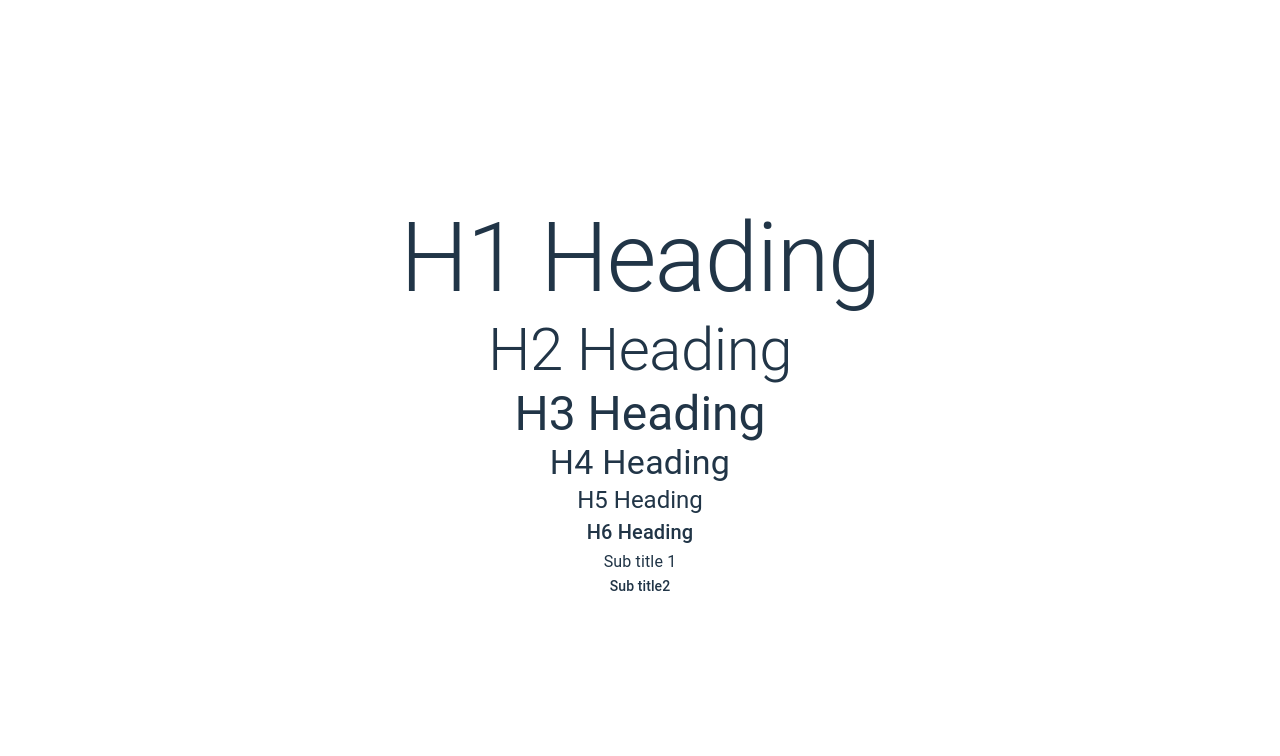
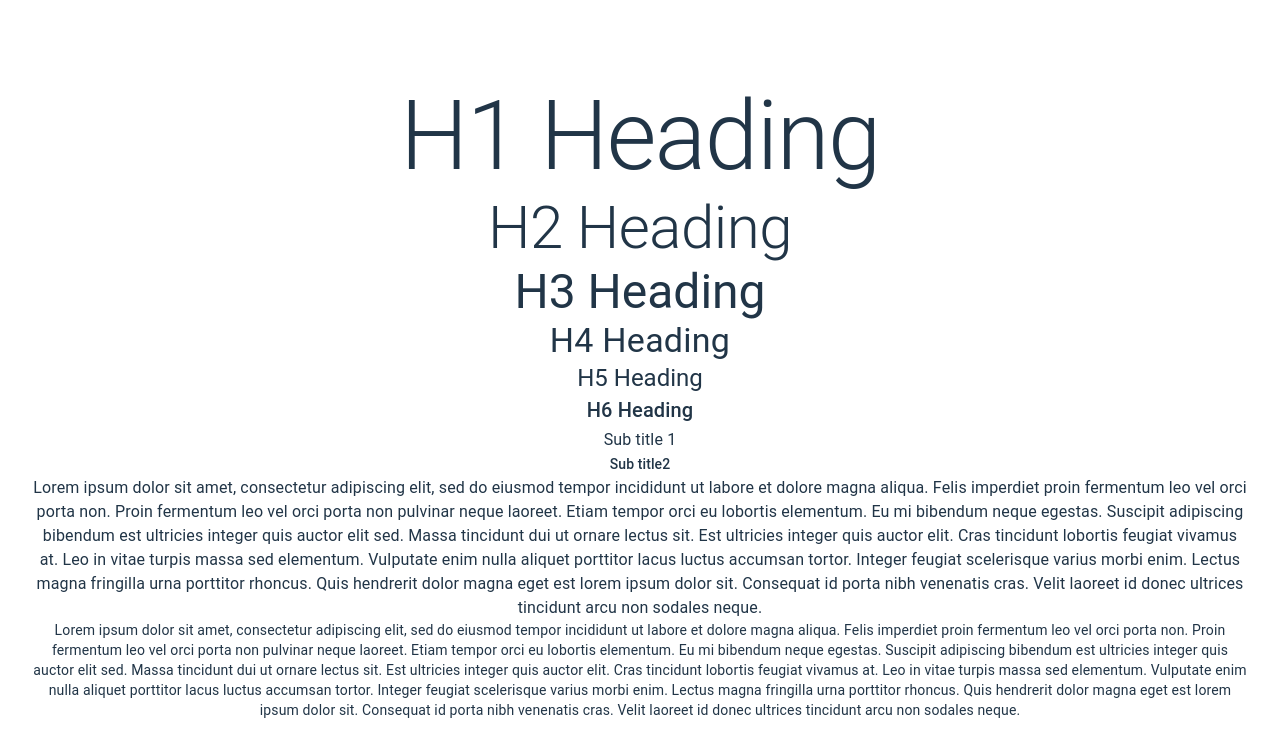
Before and after one commit to leo-mutuku/react-mui, a React (Vite) app: page / in a window 1280 px wide. Shown: the top 756 px of the page. Built offline with nearby package versions, Linux system fonts and the light colour scheme.

Commit message:
Typography - with 13 variants, 7 covered up to the point

```diff
--- a/src/component/Typography/TypographyComponent.tsx
+++ b/src/component/Typography/TypographyComponent.tsx
@@ -2,6 +2,7 @@ import { Typography } from "@mui/material"
 export const TypographyComponent = () => {
   return (
     <div>
+       {/* Display various fonts */}
         <Typography variant="h1">H1 Heading</Typography>
         <Typography variant="h2">H2 Heading</Typography>
         <Typography variant="h3">H3 Heading</Typography>
@@ -10,6 +11,8 @@ export const TypographyComponent = () => {
         <Typography variant="h6">H6 Heading</Typography>
         <Typography variant="subtitle1">Sub title 1</Typography>
         <Typography variant="subtitle2">Sub title2</Typography>
+        <Typography variant="body1">Lorem ipsum dolor sit amet, consectetur adipiscing elit, sed do eiusmod tempor incididunt ut labore et dolore magna aliqua. Felis imperdiet proin fermentum leo vel orci porta non. Proin fermentum leo vel orci porta non pulvinar neque laoreet. Etiam tempor orci eu lobortis elementum. Eu mi bibendum neque egestas. Suscipit adipiscing bibendum est ultricies integer quis auctor elit sed. Massa tincidunt dui ut ornare lectus sit. Est ultricies integer quis auctor elit. Cras tincidunt lobortis feugiat vivamus at. Leo in vitae turpis massa sed elementum. Vulputate enim nulla aliquet porttitor lacus luctus accumsan tortor. Integer feugiat scelerisque varius morbi enim. Lectus magna fringilla urna porttitor rhoncus. Quis hendrerit dolor magna eget est lorem ipsum dolor sit. Consequat id porta nibh venenatis cras. Velit laoreet id donec ultrices tincidunt arcu non sodales neque.</Typography>
+        <Typography variant="body2">Lorem ipsum dolor sit amet, consectetur adipiscing elit, sed do eiusmod tempor incididunt ut labore et dolore magna aliqua. Felis imperdiet proin fermentum leo vel orci porta non. Proin fermentum leo vel orci porta non pulvinar neque laoreet. Etiam tempor orci eu lobortis elementum. Eu mi bibendum neque egestas. Suscipit adipiscing bibendum est ultricies integer quis auctor elit sed. Massa tincidunt dui ut ornare lectus sit. Est ultricies integer quis auctor elit. Cras tincidunt lobortis feugiat vivamus at. Leo in vitae turpis massa sed elementum. Vulputate enim nulla aliquet porttitor lacus luctus accumsan tortor. Integer feugiat scelerisque varius morbi enim. Lectus magna fringilla urna porttitor rhoncus. Quis hendrerit dolor magna eget est lorem ipsum dolor sit. Consequat id porta nibh venenatis cras. Velit laoreet id donec ultrices tincidunt arcu non sodales neque.</Typography>
     </div>
   )
 }
```
